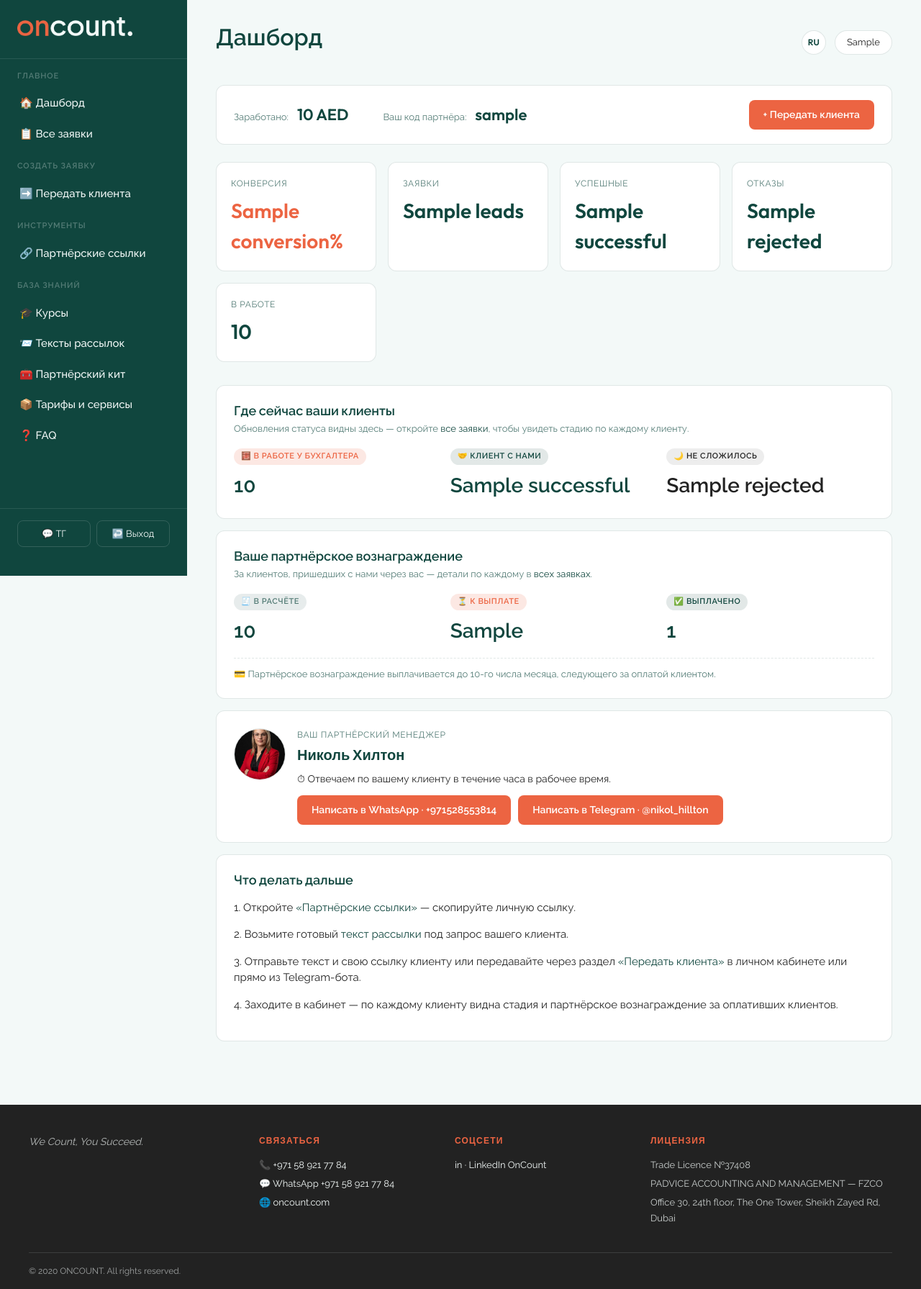
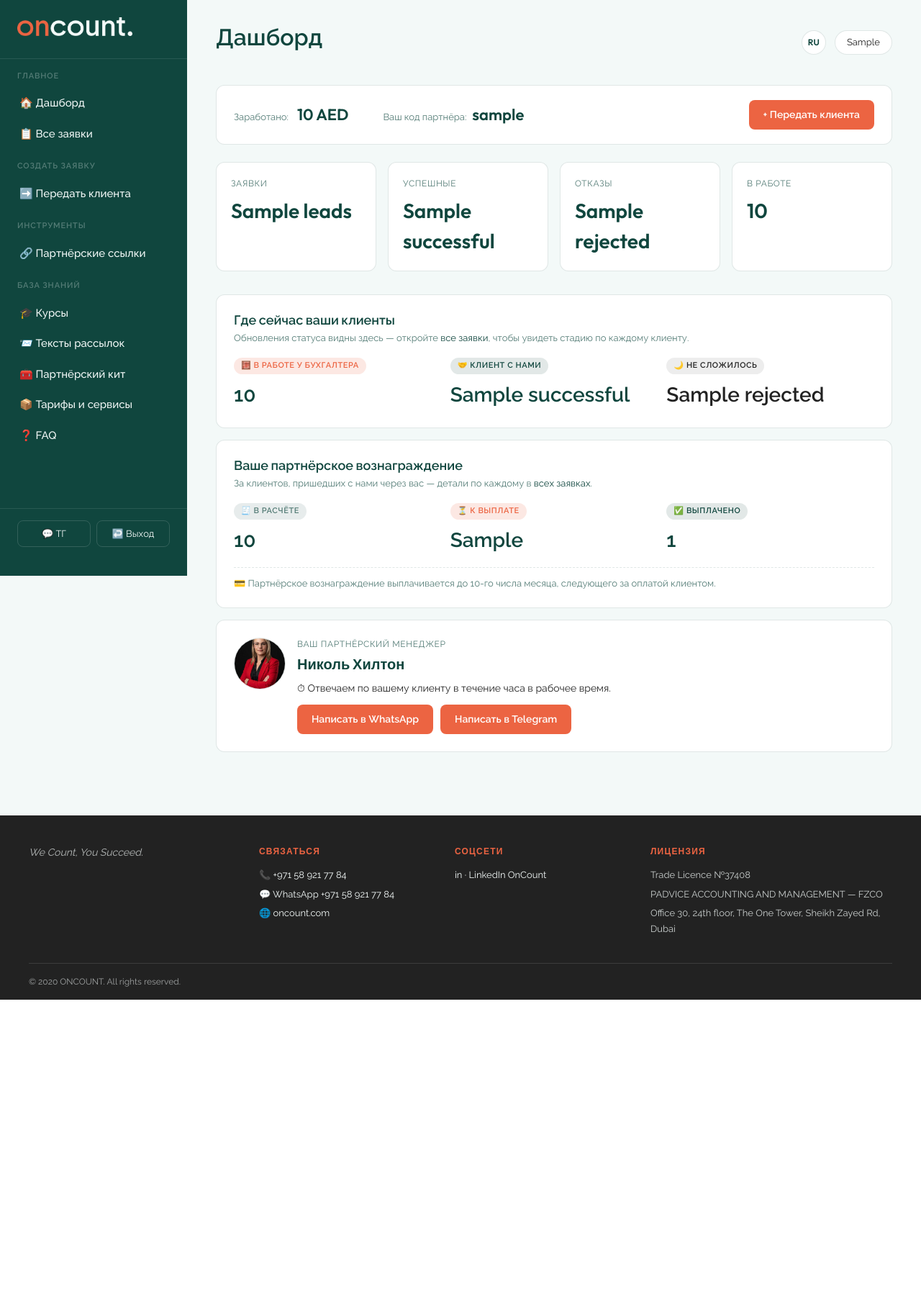
Before and after one commit to Oncount/oncount-partners, a FastAPI app: template app/templates/dashboard.html in a window 1280 px wide. Shown: the whole page at 72% size. After the commit the page ends 1389 px from the top, so only its background shows below. Run offline with FastAPI, Linux system fonts and the light colour scheme; the template is opened without the code that fills it: most values are stand-ins (such as "Sample title", 1, 10 or a date in 2020); parts of the project's set-up code (start-up, migrations or seed data) failed here and were passed over.

Commit message:
feat(кабинет): чистим первый экран дашборда
- код партнёра + значение в одну строку (на мобильном не разъезжается)
- кнопки менеджера WhatsApp/Telegram без номера и ника аккаунта
- убран блок «Что делать дальше»
- убрана плитка «Конверсия» (расчёт kpi.conversion в main.py оставлен)

Co-Authored-By: Claude Opus 4.8 (1M context) <noreply@anthropic.com>

```diff
--- a/app/templates/dashboard.html
+++ b/app/templates/dashboard.html
@@ -30,7 +30,7 @@
     <span class="balance-item-value">${{ '{:,}'.format(kpi.expected_usd_low) }} – ${{ '{:,}'.format(kpi.expected_usd_high) }}</span>
   </div>
   {% endif %}
-  <div class="balance-item">
+  <div class="balance-item" style="flex-direction: row; align-items: baseline; gap: 8px; flex-wrap: wrap;">
     <span class="balance-item-label">{{ 'Your partner code:' if lang == 'en' else 'Ваш код партнёра:' }}</span>
     <span class="balance-item-value">{{ partner.ref_slug }}</span>
   </div>
@@ -40,10 +40,6 @@
 </div>
 
 <div class="kpi-grid">
-  <div class="kpi">
-    <div class="kpi-label">{{ 'Conversion' if lang == 'en' else 'Конверсия' }}</div>
-    <div class="kpi-value accent">{{ kpi.conversion }}%</div>
-  </div>
   <div class="kpi">
     <div class="kpi-label">{{ 'Requests' if lang == 'en' else 'Заявки' }}</div>
     <div class="kpi-value">{{ kpi.leads }}</div>
@@ -132,7 +128,7 @@
       <a class="btn btn-primary manager-contact" href="{{ link.href }}" target="_blank" rel="noopener">
         {% if link.channel == 'whatsapp' %}{{ 'Message on WhatsApp' if lang == 'en' else 'Написать в WhatsApp' }}
         {% elif link.channel == 'telegram' %}{{ 'Message on Telegram' if lang == 'en' else 'Написать в Telegram' }}
-        {% else %}{{ 'Email the manager' if lang == 'en' else 'Написать на email' }}{% endif %}{% if link.display %} · {{ link.display }}{% endif %}
+        {% else %}{{ 'Email the manager' if lang == 'en' else 'Написать на email' }}{% endif %}
       </a>
       {% endfor %}
       {% for ch in mgr.pending_channels %}
@@ -168,21 +164,4 @@
 </div>
 {% endif %}
 
-{% if partner.onboarded_at %}
-<div class="card">
-  {% if lang == 'en' %}
-  <h3>What to do next</h3>
-  <p>1. Open <a href="/links">“Partner links”</a> — copy your personal link.</p>
-  <p>2. Grab a ready-made <a href="/messages">message template</a> matching your client's need.</p>
-  <p>3. Send the text and your link to the client, or introduce them via the <a href="/transfer">“Introduce a client”</a> section in your dashboard or straight from the Telegram bot.</p>
-  <p>4. Open your dashboard anytime — you'll see each client's stage and your partner reward for clients who paid.</p>
-  {% else %}
-  <h3>Что делать дальше</h3>
-  <p>1. Откройте <a href="/links">«Партнёрские ссылки»</a> — скопируйте личную ссылку.</p>
-  <p>2. Возьмите готовый <a href="/messages">текст рассылки</a> под запрос вашего клиента.</p>
-  <p>3. Отправьте текст и свою ссылку клиенту или передавайте через раздел <a href="/transfer">«Передать клиента»</a> в личном кабинете или прямо из Telegram-бота.</p>
-  <p>4. Заходите в кабинет — по каждому клиенту видна стадия и партнёрское вознаграждение за оплативших клиентов.</p>
-  {% endif %}
-</div>
-{% endif %}
 {% endblock %}
```
